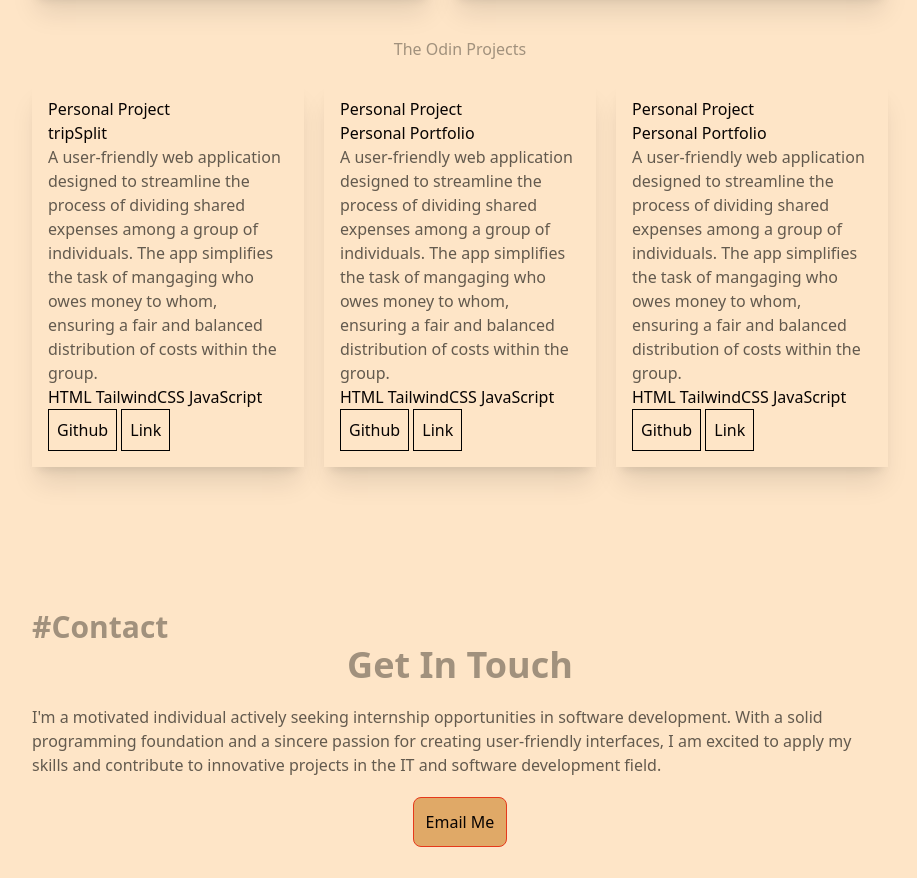
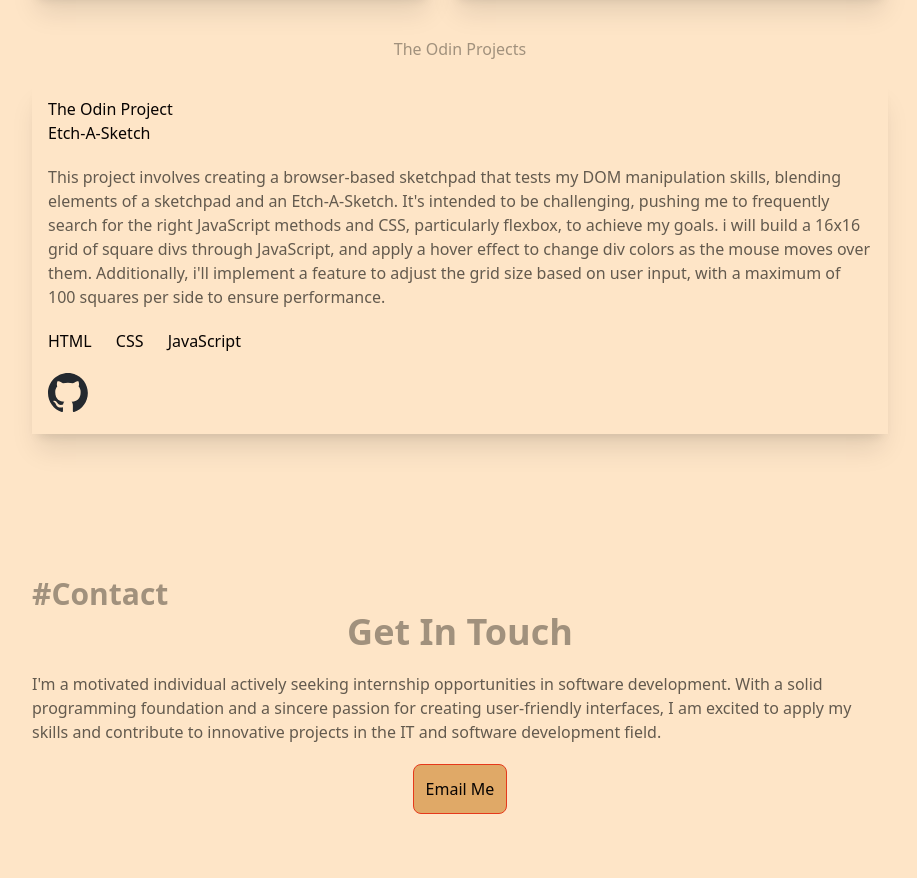
Before and after one commit to noname1112392/profile-website, a website: page index.html in a window 1280 px wide. Shown: the part 4332-5210 px from the top of the page, without its empty margins (180-1097 px from the left). Drawn offline with Linux system fonts and the light colour scheme.

Commit message:
Add links and link imgs for TOP section

```diff
--- a/index.html
+++ b/index.html
@@ -456,10 +456,14 @@
                                         <!-- Description -->
                                         <div class="text-[#635A4E]">
                                             <span>
-                                                I am tasked with developing an advanced inventory program for a small manufacturing
-                                                organization moving beyond its current spreadsheet-based system. This involves
-                                                transitioning from manual, paper-based data entry to a more sophisticated, automated
-                                                solution to manage inventory additions, deletions, and other relevant data.
+                                                I am tasked with developing an advanced inventory program for a small
+                                                manufacturing
+                                                organization moving beyond its current spreadsheet-based system. This
+                                                involves
+                                                transitioning from manual, paper-based data entry to a more
+                                                sophisticated, automated
+                                                solution to manage inventory additions, deletions, and other relevant
+                                                data.
                                             </span>
                                         </div>
                                         <!-- Techs that are used for the project -->
@@ -499,30 +503,34 @@
                                 <!-- Projects container -->
                                 <div class="space-y-5 md:space-y-0 md:flex md:justify-evenly md:space-x-5">
                                     <!-- First project -->
-                                    <div class="shadow-xl p-4">
+                                    <div class="shadow-xl p-4 space-y-5">
                                         <!-- Heading -->
                                         <div>
-                                            <h4>Personal Project</h4>
-                                            <h2>tripSplit</h2>
+                                            <h4>The Odin Project</h4>
+                                            <h2>Etch-A-Sketch</h2>
                                         </div>
                                         <!-- Description -->
                                         <div class="text-[#635A4E]">
                                             <span>
-                                                A user-friendly web application designed to streamline the process of
-                                                dividing
-                                                shared expenses among a group of individuals. The app simplifies the
-                                                task of
-                                                mangaging who owes money to whom,
-                                                ensuring a fair and balanced distribution of costs within the group.
+                                                This project involves creating a browser-based sketchpad that tests my
+                                                DOM manipulation skills,
+                                                blending elements of a sketchpad and an Etch-A-Sketch. It's intended to
+                                                be challenging, pushing me to frequently search for the right
+                                                JavaScript methods and CSS, particularly flexbox, to achieve my goals.
+                                                i will build a 16x16 grid of square divs through JavaScript, and apply
+                                                a hover effect to change div colors as the mouse moves over them.
+                                                Additionally, i'll implement a feature to
+                                                adjust the grid size based on user input, with a maximum of 100 squares
+                                                per side to ensure performance.
                                             </span>
                                         </div>
                                         <!-- Techs that are used for the project -->
-                                        <div>
+                                        <div class="space-x-5">
                                             <span>
                                                 HTML
                                             </span>
                                             <span>
-                                                TailwindCSS
+                                                CSS
                                             </span>
                                             <span>
                                                 JavaScript
@@ -530,80 +538,14 @@
                                         </div>
                                         <!-- Links -->
                                         <div>
-                                            <button class="border border-black p-2"><a href="#">Github</a></button>
-                                            <button class="border border-black p-2"><a href="#">Link</a></button>
-                                        </div>
-                                    </div>
-                                    <!-- Second project -->
-                                    <div class="shadow-xl p-4">
-                                        <!-- Heading -->
-                                        <div>
-                                            <h4>Personal Project</h4>
-                                            <h2>Personal Portfolio</h2>
-                                        </div>
-                                        <!-- Description -->
-                                        <div class="text-[#635A4E]">
-                                            <span>
-                                                A user-friendly web application designed to streamline the process of
-                                                dividing
-                                                shared expenses among a group of individuals. The app simplifies the
-                                                task of
-                                                mangaging who owes money to whom,
-                                                ensuring a fair and balanced distribution of costs within the group.
-                                            </span>
-                                        </div>
-                                        <!-- Techs that are used for the project -->
-                                        <div>
-                                            <span>
-                                                HTML
-                                            </span>
-                                            <span>
-                                                TailwindCSS
-                                            </span>
-                                            <span>
-                                                JavaScript
-                                            </span>
-                                        </div>
-                                        <!-- Links -->
-                                        <div>
-                                            <button class="border border-black p-2"><a href="#">Github</a></button>
-                                            <button class="border border-black p-2"><a href="#">Link</a></button>
-                                        </div>
-                                    </div>
-                                    <!-- Third project -->
-                                    <div class="shadow-xl p-4">
-                                        <!-- Heading -->
-                                        <div>
-                                            <h4>Personal Project</h4>
-                                            <h2>Personal Portfolio</h2>
-                                        </div>
-                                        <!-- Description -->
-                                        <div class="text-[#635A4E]">
-                                            <span>
-                                                A user-friendly web application designed to streamline the process of
-                                                dividing
-                                                shared expenses among a group of individuals. The app simplifies the
-                                                task of
-                                                mangaging who owes money to whom,
-                                                ensuring a fair and balanced distribution of costs within the group.
-                                            </span>
-                                        </div>
-                                        <!-- Techs that are used for the project -->
-                                        <div>
-                                            <span>
-                                                HTML
-                                            </span>
-                                            <span>
-                                                TailwindCSS
-                                            </span>
-                                            <span>
-                                                JavaScript
-                                            </span>
-                                        </div>
-                                        <!-- Links -->
-                                        <div>
-                                            <button class="border border-black p-2"><a href="#">Github</a></button>
-                                            <button class="border border-black p-2"><a href="#">Link</a></button>
+                                            <div class="">
+                                                <button class="">
+                                                    <a href="https://github.com/noname1112392/odin-etch-a-sketch"
+                                                        target="_blank">
+                                                        <img src="img/github-mark.svg" alt="GitHub" class="w-10 ficon">
+                                                    </a>
+                                                </button>
+                                            </div>
                                         </div>
                                     </div>
                                 </div>
```
